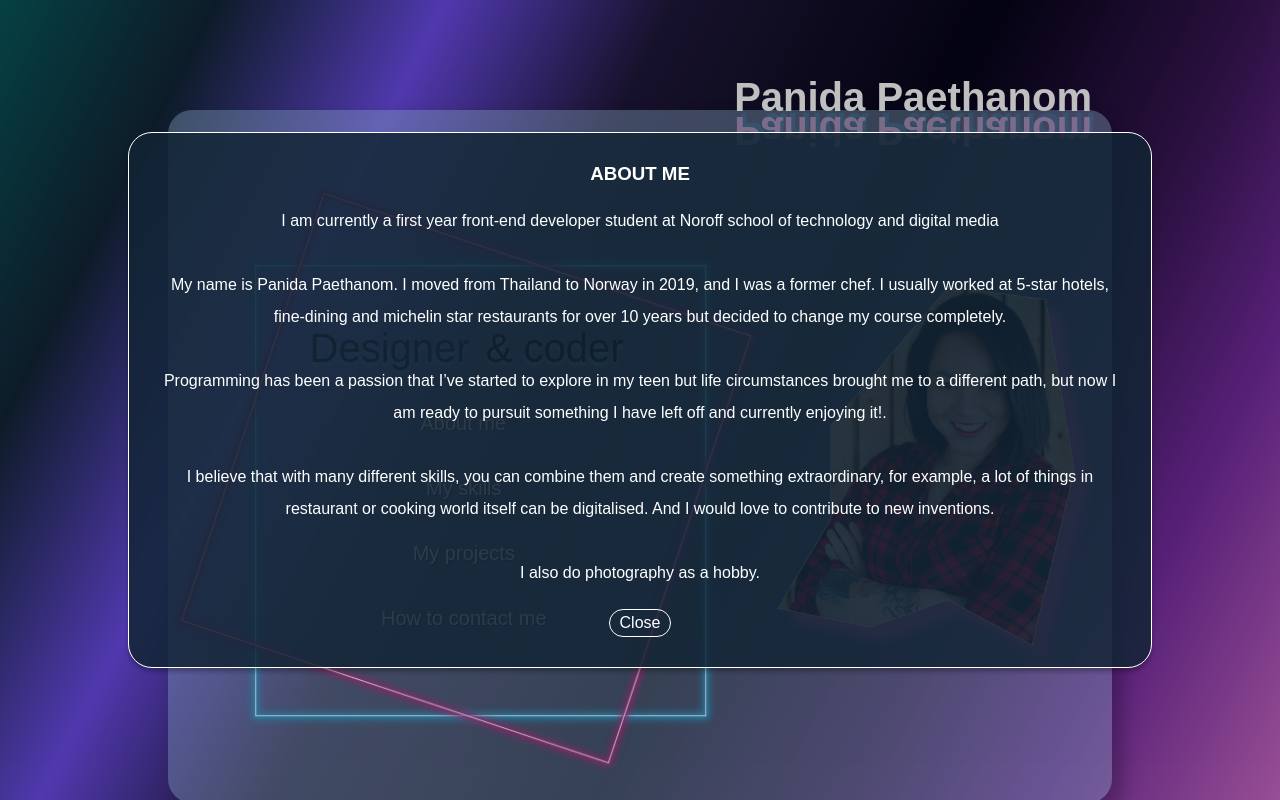
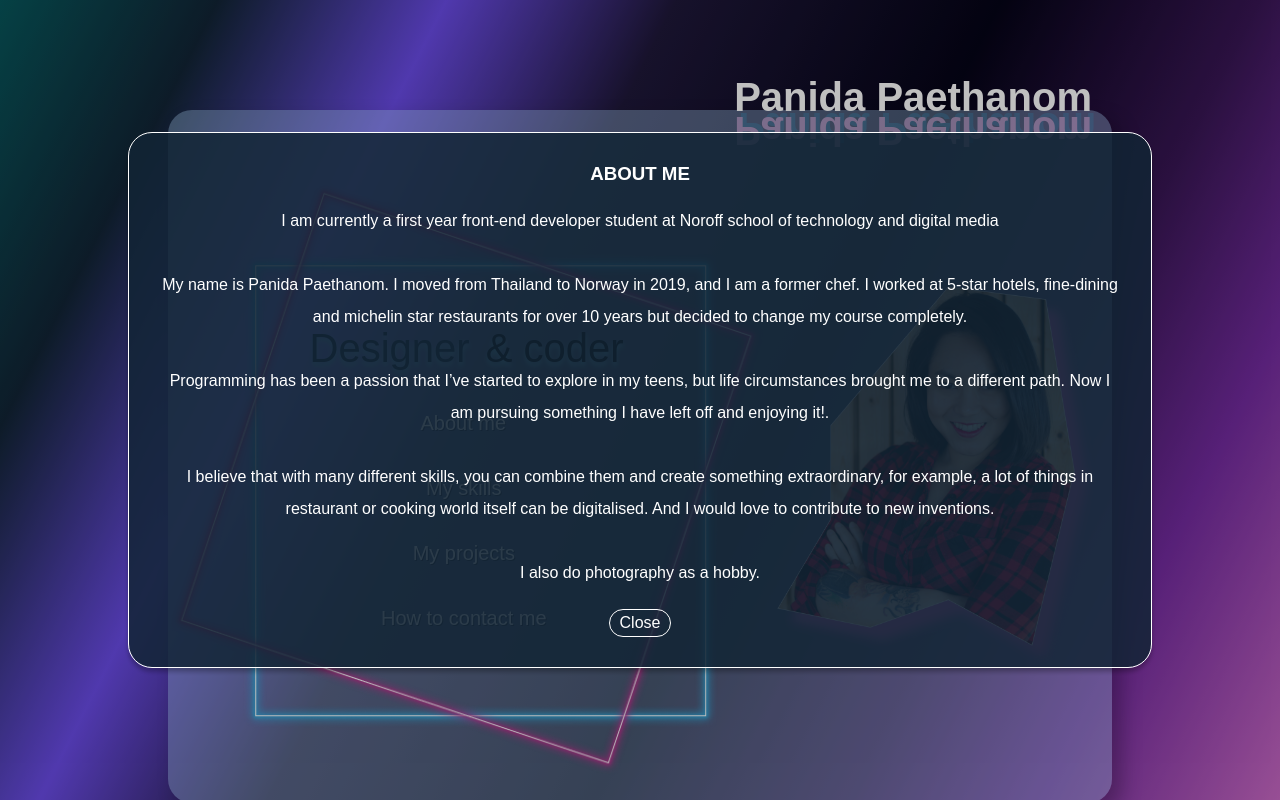
Before and after one commit to Panida287/portfolio, a plain HTML site: page index.html in a window 1280 px wide. Both pictures are taken after a click on the button "About me". Drawn offline with Linux system fonts and the light colour scheme; a web font is replaced by a local one.

Commit message:
fixed grammar and typos

```diff
--- a/index.html
+++ b/index.html
@@ -66,13 +66,13 @@
             I am currently a first year front-end developer student at Noroff school of technology and digital media
             <br>
             <br>
-            My name is Panida Paethanom. I moved from Thailand to Norway in 2019, and I was a former chef. I usually
-            worked at 5-star hotels, fine-dining and michelin star restaurants for over 10 years but decided to change
+            My name is Panida Paethanom. I moved from Thailand to Norway in 2019, and I am a former chef. I worked at
+            5-star hotels, fine-dining and michelin star restaurants for over 10 years but decided to change
             my course completely.
             <br>
             <br>
-            Programming has been a passion that I’ve started to explore in my teen but life circumstances brought me to
-            a different path, but now I am ready to pursuit something I have left off and currently enjoying it!.
+            Programming has been a passion that I’ve started to explore in my teens, but life circumstances brought me to
+            a different path. Now I am pursuing something I have left off and enjoying it!.
             <br>
             <br>
             I believe that with many different skills, you can combine them and create something extraordinary, for
```
